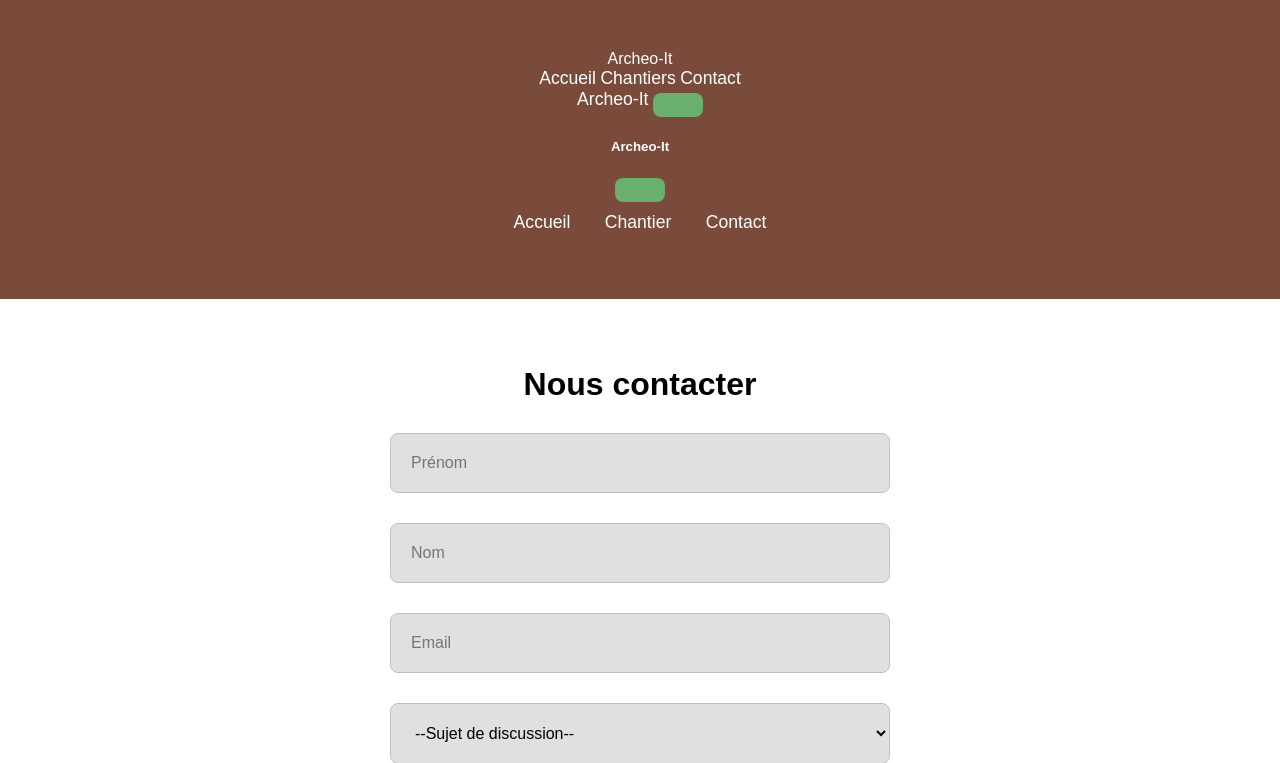
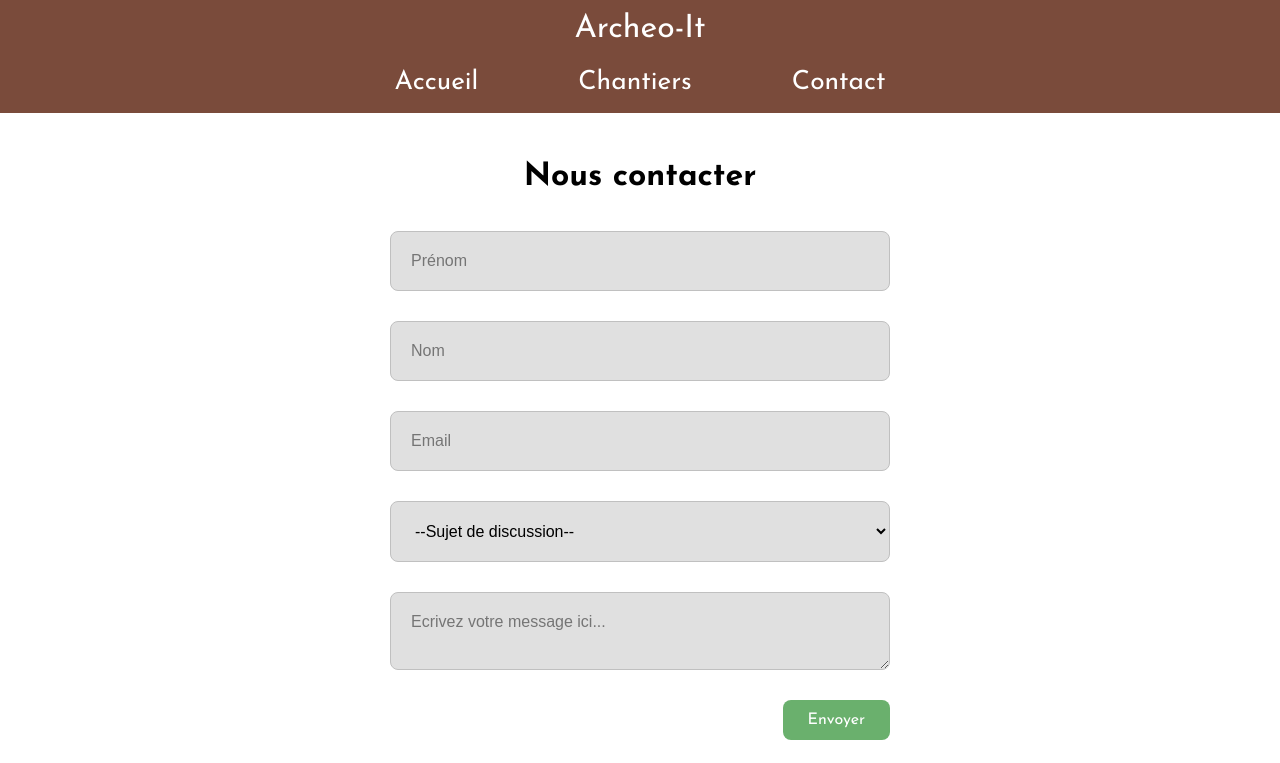
Before and after one commit to elasad0306/archeo-it, a PHP site: page /contact.php in a window 1280 px wide. Shown: the top 763 px of the page. Run offline with PHP 8.4, Linux system fonts and the light colour scheme; some libraries are stand-ins or nearby versions.

Commit message:
Modification de la page de contact

```diff
--- a/assets/css/contact.css
+++ b/assets/css/contact.css
@@ -7,7 +7,7 @@ body {
 header {
     background-color: #7A4B3B;
     color:white;
-    padding: 50px;
+
     text-align: center;
 }
 
--- a/contact.php
+++ b/contact.php
@@ -2,6 +2,7 @@
   <!DOCTYPE html>
   <html lang="fr">
   <head>
+      <?php include 'includes/head.php'; ?>
       <meta charset="UTF-8">
       <meta name="viewport" content="width=device-width, initial-scale=1.0">
       <title>Archeo-It - Contact</title>
```
